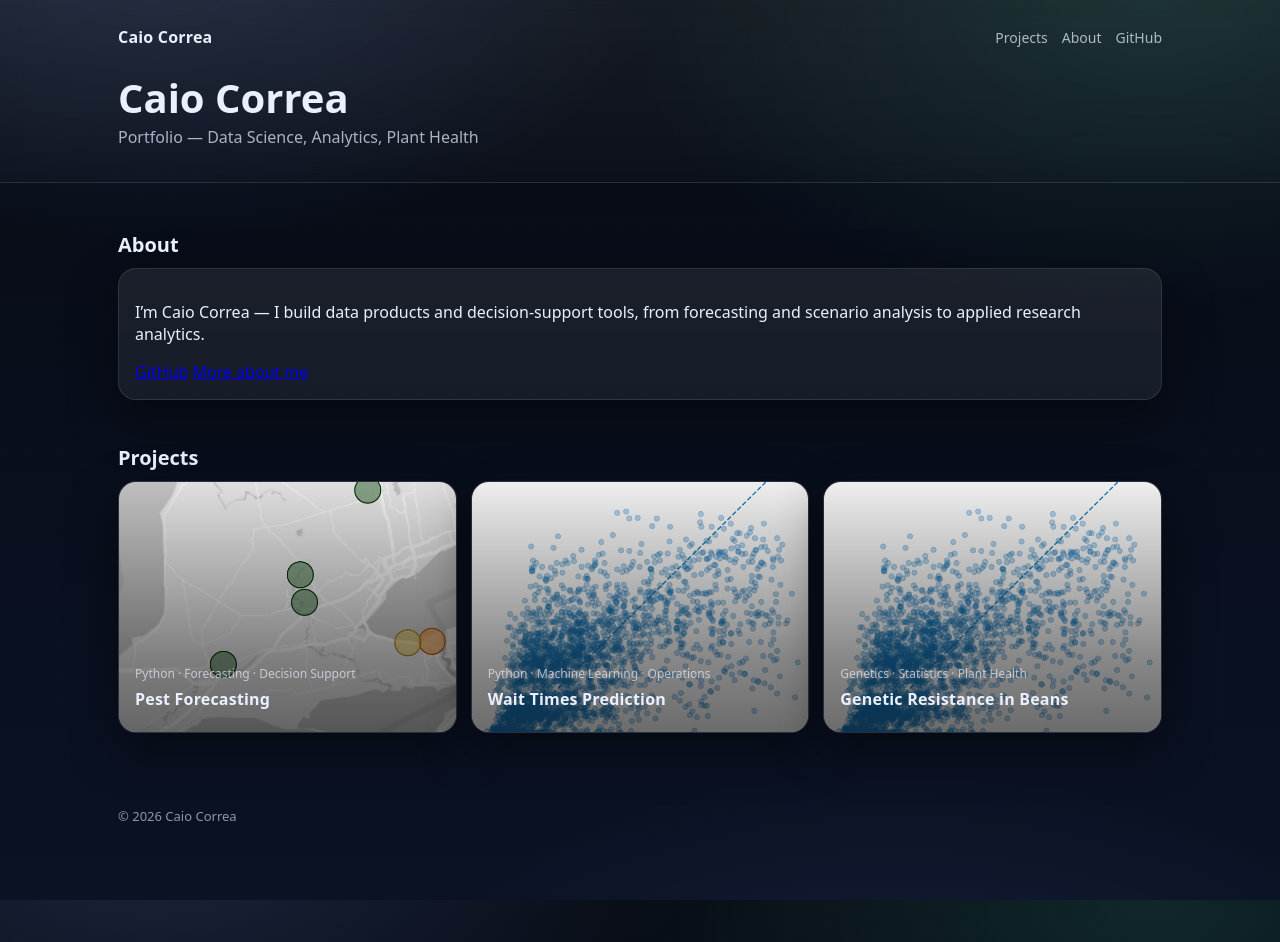
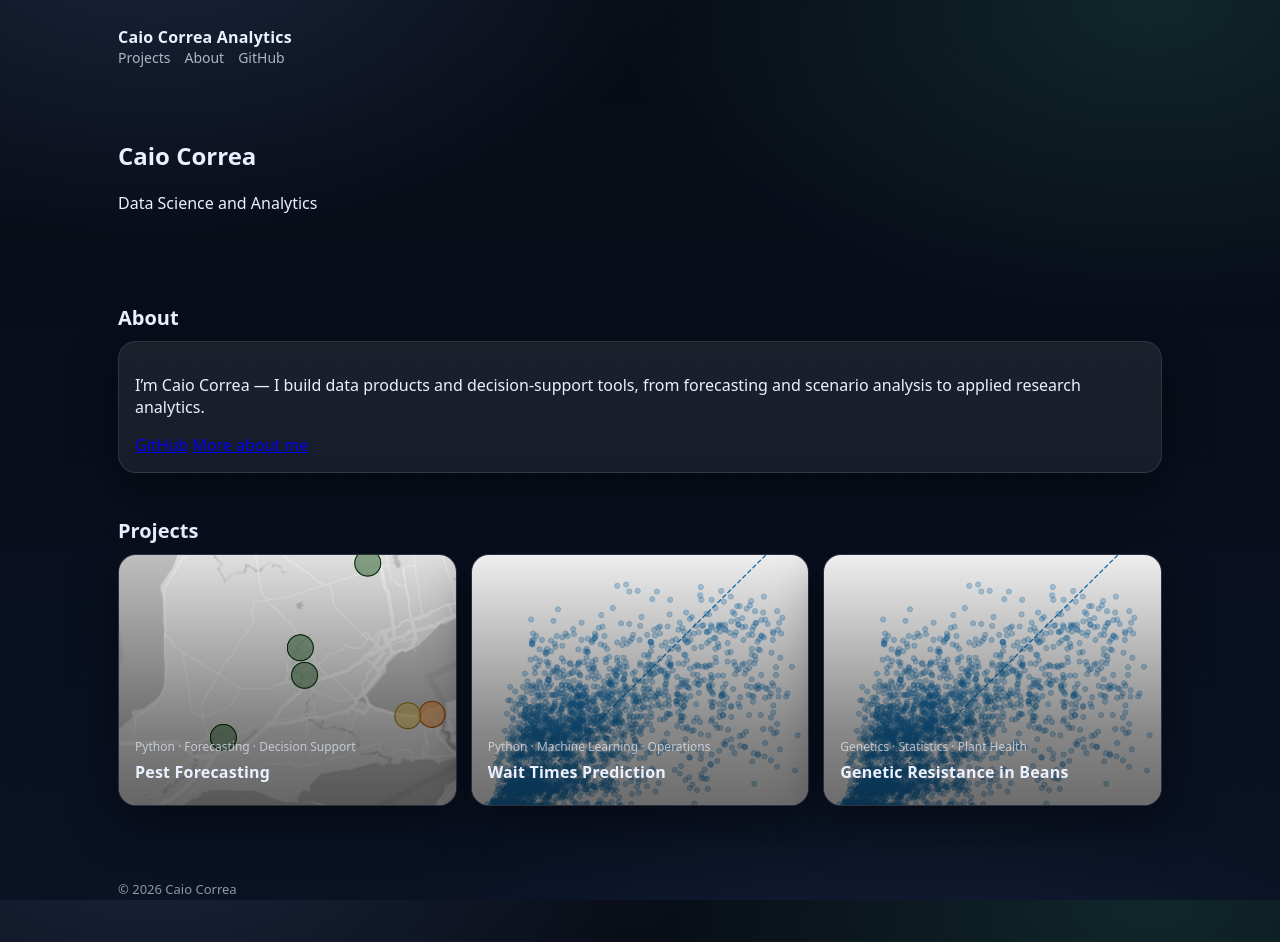
Before and after one commit to dr-caio-correa/dr-caio-correa.github.io, a Jekyll site: the page built from index.md, in a window 1280 px wide. Built offline with Jekyll 4.4.1, drawn with Linux system fonts in a browser that asks for light colours.

Commit message:
Update header and footer in default layout

```diff
--- a/_layouts/default.html
+++ b/_layouts/default.html
@@ -9,28 +9,31 @@
   </head>
 
   <body>
-    <header class="banner">
-      <div class="wrap">
-        <div class="banner-top">
-          <a class="brand" href="{{ '/' | relative_url }}">{{ site.title }}</a>
-          <nav class="nav">
-            <a href="{{ '/' | relative_url }}#projects">Projects</a>
-            <a href="{{ '/about' | relative_url }}">About</a>
-            <a href="https://github.com/dr-caio-correa" target="_blank" rel="noreferrer">GitHub</a>
-          </nav>
-        </div>
-
-        <div class="banner-hero">
-          <h1>{{ site.title }}</h1>
-          <p class="muted">{{ site.description }}</p>
-        </div>
+    <!-- Top white strip -->
+    <header class="topbar">
+      <div class="wrap topbar-inner">
+        <a class="brand" href="{{ '/' | relative_url }}">Caio Correa Analytics</a>
+        <nav class="nav">
+          <a href="{{ '/' | relative_url }}#projects">Projects</a>
+          <a href="{{ '/about' | relative_url }}">About</a>
+          <a href="https://github.com/dr-caio-correa" target="_blank" rel="noreferrer">GitHub</a>
+        </nav>
       </div>
     </header>
 
-    <main class="wrap">
+    <!-- Blue banner -->
+    <section class="hero">
+      <div class="wrap hero-inner">
+        <h1 class="hero-title">Caio Correa</h1>
+        <p class="hero-sub">Data Science and Analytics</p>
+      </div>
+    </section>
+
+    <!-- Main content (white) -->
+    <main class="wrap content">
       {{ content }}
       <footer class="footer">
-        <span>© {{ "now" | date: "%Y" }} {{ site.title }}</span>
+        <span>© {{ "now" | date: "%Y" }} Caio Correa</span>
       </footer>
     </main>
   </body>
```
